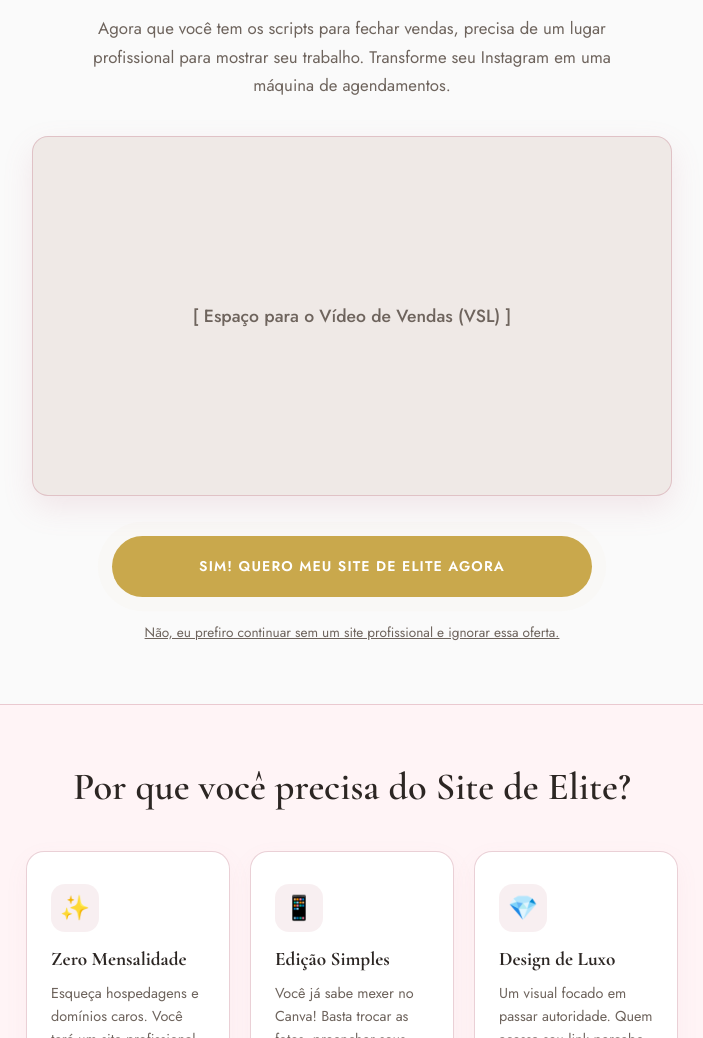
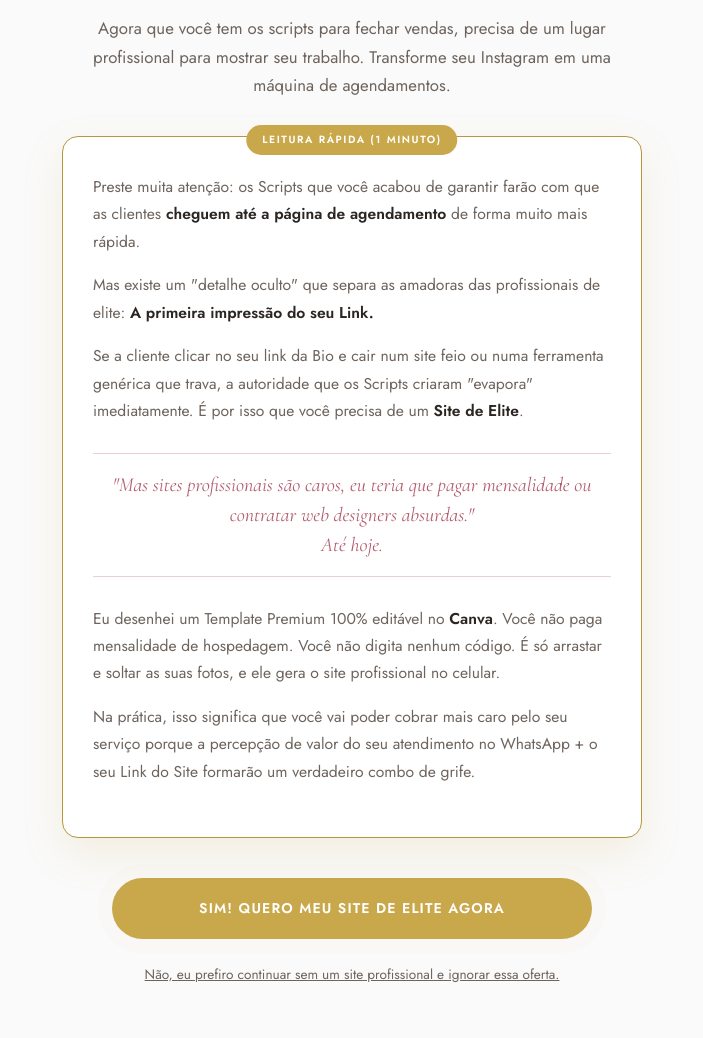
Before and after one commit to convertamaisgf-bot/script-naildesign, a website built with Vite: page upsell.html in a window 1280 px wide. Shown: the part 400-1438 px from the top of the page, without its empty margins (288-991 px from the left). Built offline with nearby package versions, Linux system fonts and the light colour scheme.

Commit message:
Add files via upload

```diff
--- a/upsell.html
+++ b/upsell.html
@@ -134,24 +134,53 @@
       line-height: 1.7;
     }
 
-    /* Video Placeholder */
-    .vsl-container {
-      max-width: 640px;
+    /* Sales Letter Box */
+    .sales-letter-box {
+      max-width: 580px;
       margin: 0 auto 40px;
-      background: #EFE9E6;
+      background: var(--surface);
+      border: 1px solid var(--gold-light);
       border-radius: 16px;
-      overflow: hidden;
-      box-shadow: 0 12px 30px rgba(196, 120, 138, 0.15);
-      aspect-ratio: 16 / 9;
-      display: flex;
-      align-items: center;
-      justify-content: center;
-      border: 1px solid var(--rose-border);
+      padding: 36px 30px;
+      text-align: left;
+      box-shadow: 0 16px 40px rgba(201, 168, 76, 0.15);
+      position: relative;
     }
-    .vsl-placeholder-text {
+    .sales-letter-box::before {
+      content: "LEITURA RÁPIDA (1 MINUTO)";
+      position: absolute;
+      top: -12px;
+      left: 50%;
+      transform: translateX(-50%);
+      background: var(--gold);
+      color: #FFF;
+      font-size: 0.65rem;
+      font-weight: 700;
+      letter-spacing: 0.15em;
+      padding: 6px 16px;
+      border-radius: 100px;
+    }
+    .sales-letter-box p {
+      font-size: 0.98rem;
       color: var(--muted);
-      font-weight: 500;
-      font-size: 1.1rem;
+      line-height: 1.75;
+      margin-bottom: 16px;
+    }
+    .sales-letter-box p strong {
+      color: var(--off-white);
+      font-weight: 600;
+    }
+    .sales-letter-box p.destaque {
+      font-family: 'Cormorant Garamond', serif;
+      font-size: 1.25rem;
+      color: var(--rose-light);
+      font-style: italic;
+      line-height: 1.5;
+      text-align: center;
+      margin: 28px 0;
+      border-top: 1px solid var(--rose-border);
+      border-bottom: 1px solid var(--rose-border);
+      padding: 16px 0;
     }
 
     .btn-primary {
@@ -351,12 +380,22 @@
       <h1>O seu próximo passo: Saia do amadorismo e tenha uma presença de elite.<br><em>(Sem mensalidade)</em></h1>
       <p class="hero-sub">Agora que você tem os scripts para fechar vendas, precisa de um lugar profissional para mostrar seu trabalho. Transforme seu Instagram em uma máquina de agendamentos.</p>
 
-      <div class="vsl-container">
-        <div class="vsl-placeholder-text">[ Espaço para o Vídeo de Vendas (VSL) ]</div>
+      <div class="sales-letter-box">
+        <p>Preste muita atenção: os Scripts que você acabou de garantir farão com que as clientes <strong>cheguem até a página de agendamento</strong> de forma muito mais rápida.</p>
+
+        <p>Mas existe um "detalhe oculto" que separa as amadoras das profissionais de elite: <strong>A primeira impressão do seu Link.</strong></p>
+
+        <p>Se a cliente clicar no seu link da Bio e cair num site feio ou numa ferramenta genérica que trava, a autoridade que os Scripts criaram "evapora" imediatamente. É por isso que você precisa de um <strong>Site de Elite</strong>.</p>
+
+        <p class="destaque">"Mas sites profissionais são caros, eu teria que pagar mensalidade ou contratar web designers absurdas."<br><em>Até hoje.</em></p>
+
+        <p>Eu desenhei um Template Premium 100% editável no <strong>Canva</strong>. Você não paga mensalidade de hospedagem. Você não digita nenhum código. É só arrastar e soltar as suas fotos, e ele gera o site profissional no celular.</p>
+
+        <p>Na prática, isso significa que você vai poder cobrar mais caro pelo seu serviço porque a percepção de valor do seu atendimento no WhatsApp + o seu Link do Site formarão um verdadeiro combo de grife.</p>
       </div>
 
       <a href="https://pay.kirvano.com/c9350d5a-247c-4b18-8729-dbc6631541e6" class="btn-primary">SIM! QUERO MEU SITE DE ELITE AGORA</a>
-      <a href="#" class="downsell-link">Não, eu prefiro continuar sem um site profissional e ignorar essa oferta.</a>
+      <a href="downsell.html" class="downsell-link">Não, eu prefiro continuar sem um site profissional e ignorar essa oferta.</a>
     </div>
   </section>
 
@@ -399,7 +438,7 @@
 
         <a href="https://pay.kirvano.com/c9350d5a-247c-4b18-8729-dbc6631541e6" class="btn-primary">SIM! QUERO ADICIONAR AO MEU PEDIDO</a>
       </div>
-      <a href="#" class="downsell-link">Não, obrigado. Quero apenas acessar os materiais que já comprei.</a>
+      <a href="downsell.html" class="downsell-link">Não, obrigado. Quero apenas acessar os materiais que já comprei.</a>
     </div>
   </section>
 
```
Also changed, not shown: downsell.html (+1 -1 lines).
